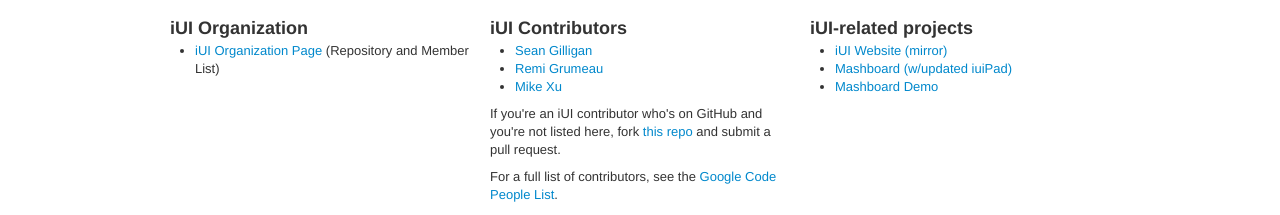
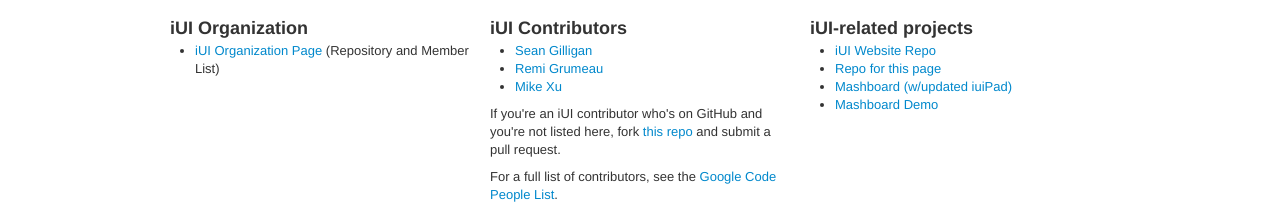
Before and after one commit to iui/iui.github.com, a plain HTML site: page index.html in a window 1280 px wide. Shown: the part 585-800 px from the top of the page. Drawn offline with Linux system fonts and the light colour scheme.

Commit message:
Update/include links to other 2 iui repos on GitHub

```diff
--- a/index.html
+++ b/index.html
@@ -115,7 +115,8 @@
             <div class="span4">
                 <h3>iUI-related projects</h3>
                 <ul>
-                    <li><a href="https://github.com/iui/iui.site">iUI Website (mirror)</a></li>
+                    <li><a href="https://github.com/iui/iui.site">iUI Website Repo</a></li>
+                    <li><a href="https://github.com/iui/iui.github.com">Repo for this page</a></li>
                     <li><a href="http://github.com/mikhailxu/Mashboard">Mashboard (w/updated iuiPad)</a></li>
                     <li><a href="http://mikhailxu.github.com">Mashboard Demo</a></li>
                 </ul>
```
